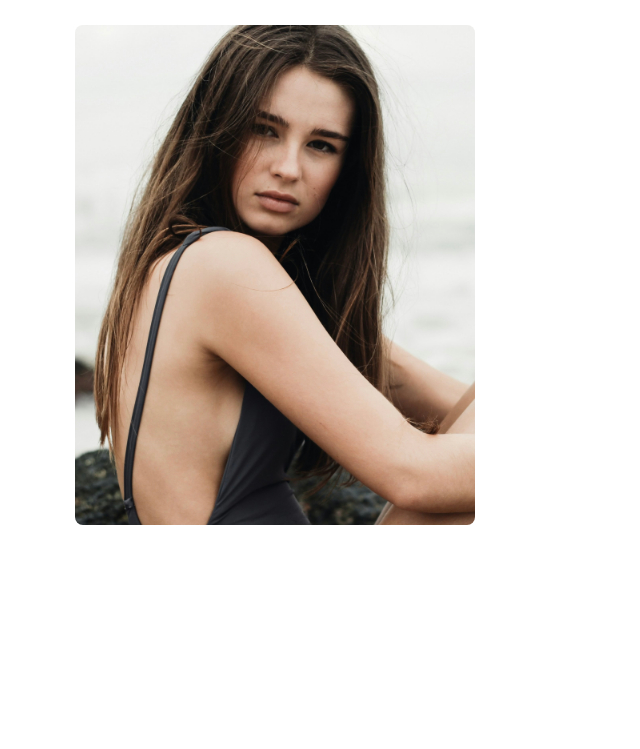
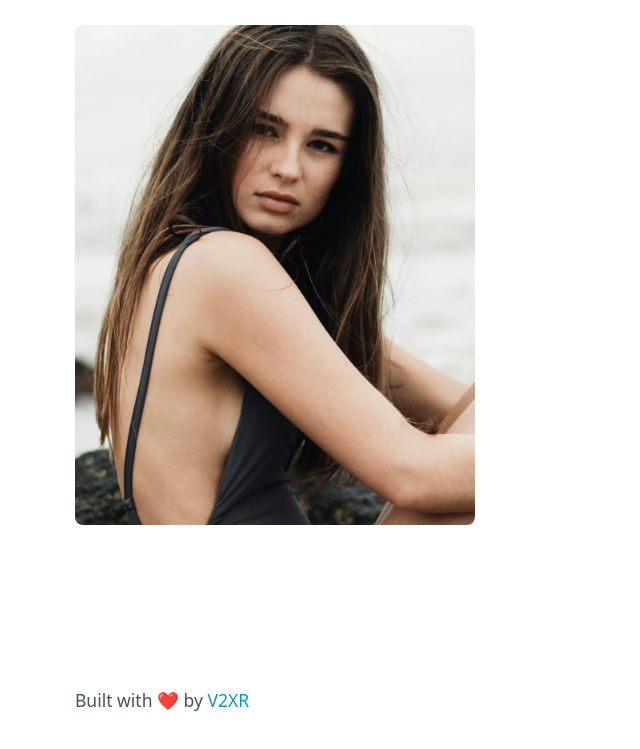
Before and after one commit to rainyear/Pensieve-V2XR, a plain HTML site: page wwdc24/index.html in a window 1280 px wide. Shown: the part 145-894 px from the top of the page, without its empty margins (0-640 px from the left). Before the commit the page ends 800 px from the top, so only its background shows below. Drawn offline with nearby package versions, Linux system fonts and the light colour scheme.

Commit message:
add footer

```diff
--- a/wwdc24/index.html
+++ b/wwdc24/index.html
@@ -26,7 +26,11 @@
       />
     </picture>
   </main>
-
+  <!-- Footer -->
+  <footer class="container">
+    <small>Built with ❤️ by <a href="/">V2XR</a></small>
+  </footer>
+  <!-- ./ Footer -->
   <script>
     let target = document.querySelector("#spatialGirl");
 
```
